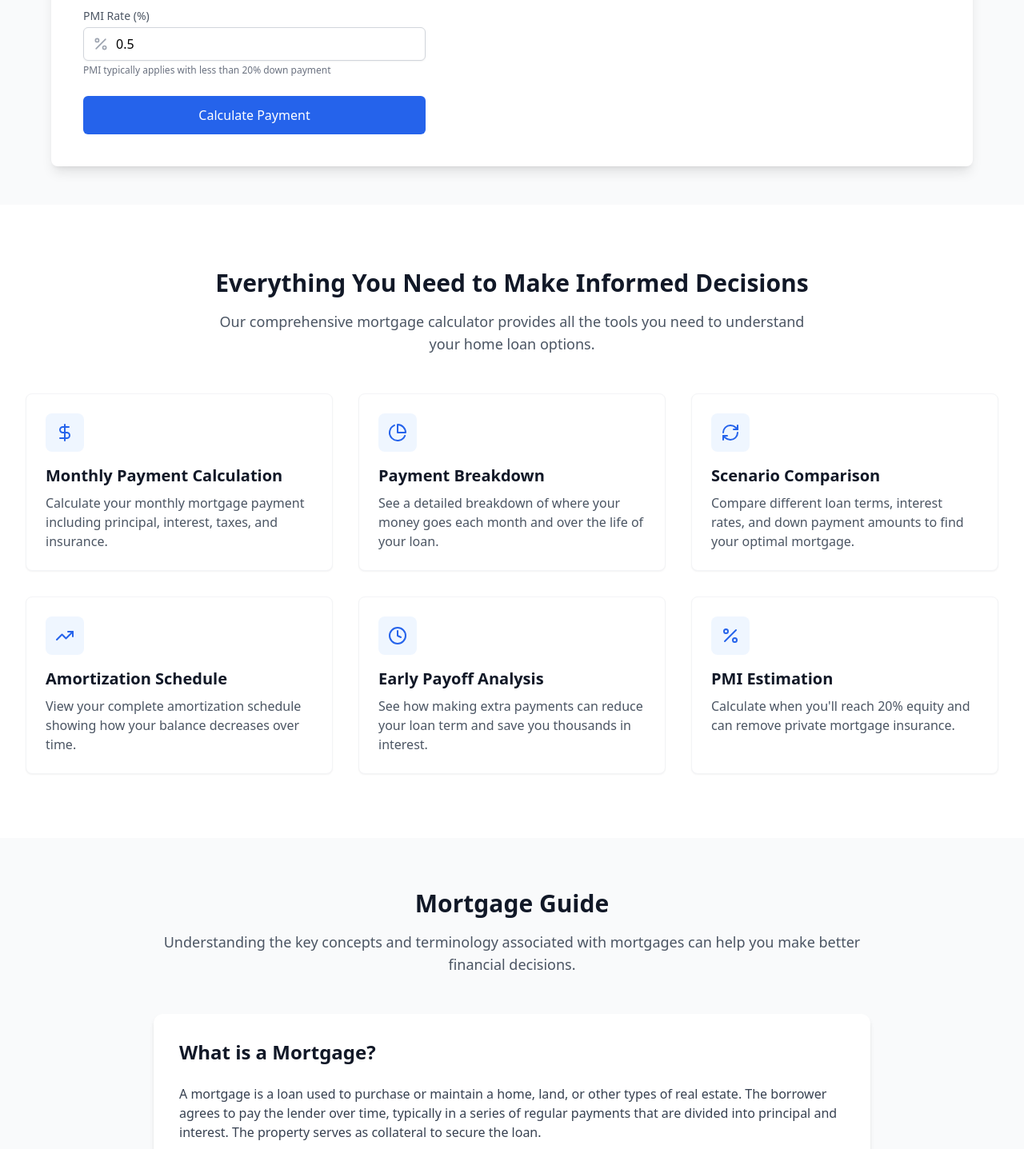
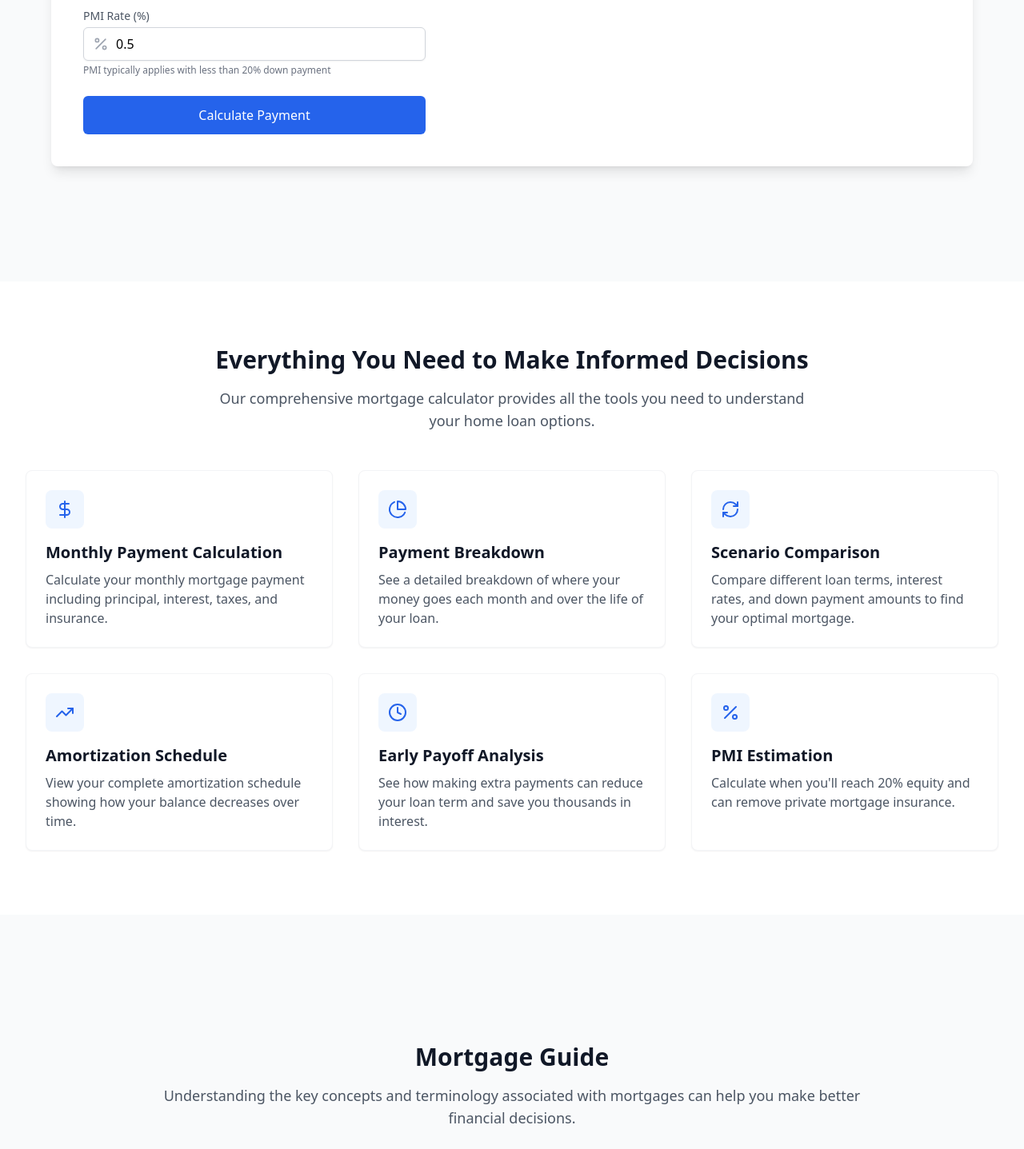
Before and after one commit to GetLeadify/MortgageCalculator, a React (Vite) app: page / in a window 1280 px wide. Shown: the part 1285-2722 px from the top of the page at 80% size. Built offline with nearby package versions, Linux system fonts and the light colour scheme.

Commit message:
This commit introduces a reusable AdComponent to display ads on the website.
The AdComponent is used in the HomePage to increase the number of ads shown to the user, with the goal of improving CPM. The ads are placed strategically between existing sections of the page to blend in with the content.

```diff
--- /dev/null
+++ b/src/components/ads/AdComponent.tsx
@@ -0,0 +1,10 @@
+const AdComponent = () => {
+  return (
+    <div className="container mx-auto px-4 sm:px-6 lg:px-8 py-12 text-center">
+      <script async="async" data-cfasync="false" src="//pl28032476.effectivegatecpm.com/361596e125dd71df2613a2deb12753d4/invoke.js"></script>
+      <div id="container-361596e125dd71df2613a2deb12753d4"></div>
+    </div>
+  );
+};
+
+export default AdComponent;
--- a/src/pages/HomePage.tsx
+++ b/src/pages/HomePage.tsx
@@ -3,6 +3,7 @@ import FeatureSection from '../components/features/FeatureSection';
 import MortgageCalculator from '../components/calculator/MortgageCalculator';
 import MortgageGuide from '../components/guide/MortgageGuide';
 import CallToAction from '../components/cta/CallToAction';
+import AdComponent from '../components/ads/AdComponent';
 import { useEffect } from 'react';
 
 const HomePage = () => {
@@ -17,7 +18,9 @@ const HomePage = () => {
       <div className="container mx-auto px-4 sm:px-6 lg:px-8 py-12">
         <MortgageCalculator />
       </div>
+      <AdComponent />
       <FeatureSection />
+      <AdComponent />
       <MortgageGuide />
       <CallToAction />
     </div>
```
Also changed, not shown: 1 other file (tests, documents, lock files or other folders).
